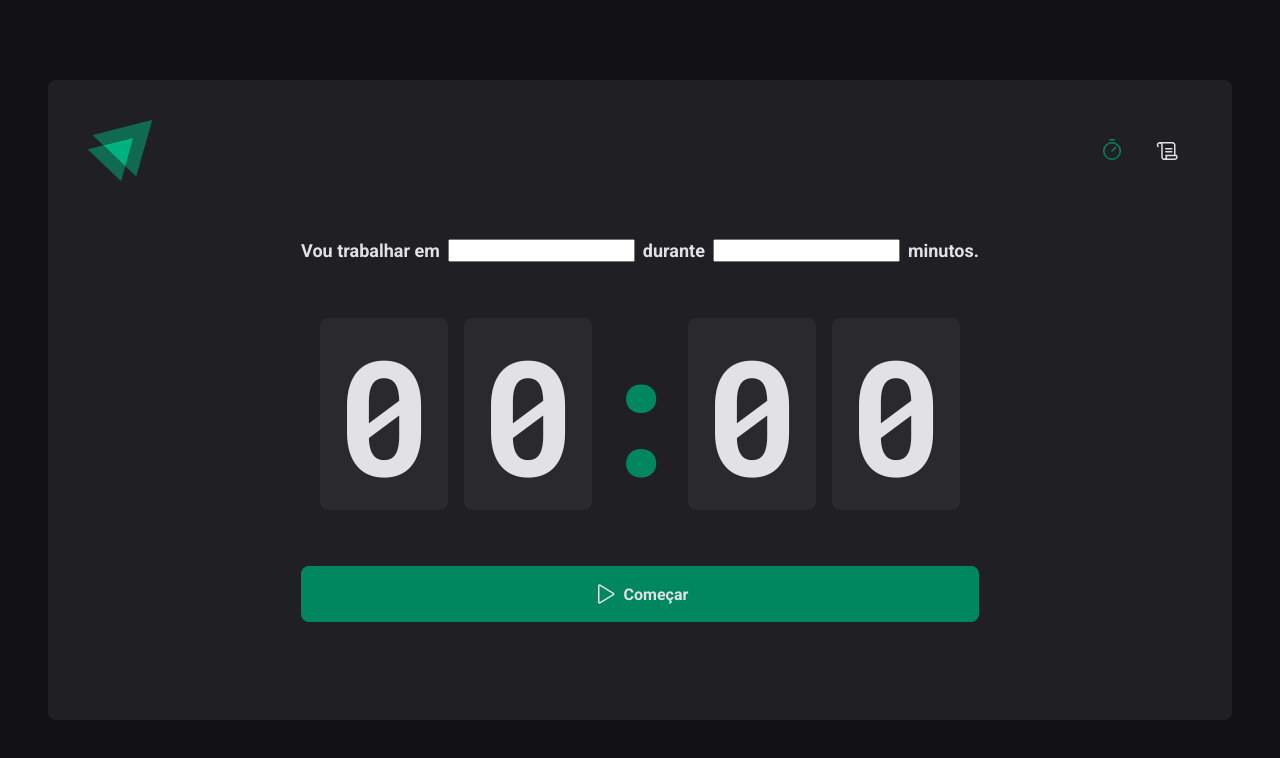
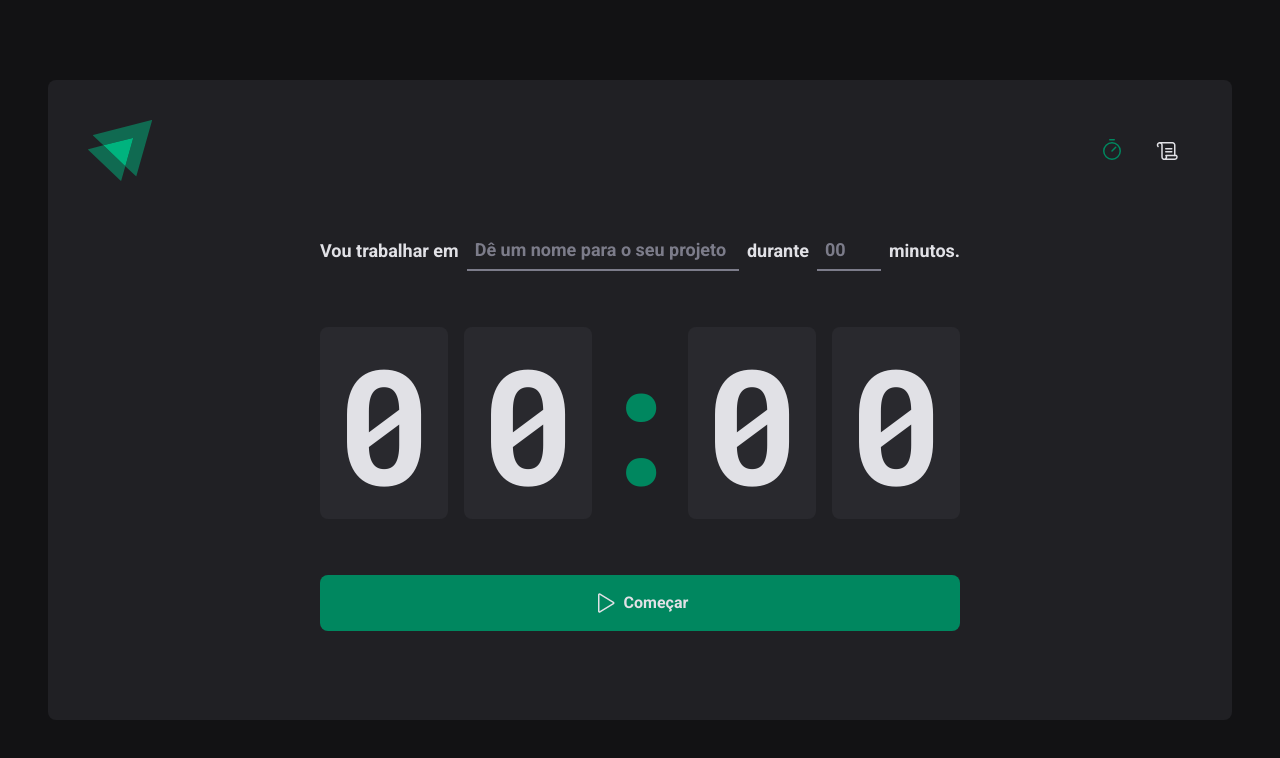
Before and after one commit to danielVFS/ignite-timer, a React (Vite) app: page / in a window 1280 px wide. Shown: the top 758 px of the page. Built offline with nearby package versions, Linux system fonts and the light colour scheme.

Commit message:
styles(home): create component

```diff
--- a/src/pages/Home/index.tsx
+++ b/src/pages/Home/index.tsx
@@ -3,8 +3,10 @@ import {
   CountdownContainer,
   FormContainer,
   HomeContainer,
+  MinutesAmountInput,
   Separator,
   StartCountdownButton,
+  TaskInput,
 } from "./styles";
 
 export function Home() {
@@ -13,10 +15,14 @@ export function Home() {
       <form>
         <FormContainer>
           <label htmlFor="task">Vou trabalhar em</label>
-          <input id="task" />
+          <TaskInput id="task" placeholder="Dê um nome para o seu projeto" />
 
           <label htmlFor="minutesAmount">durante</label>
-          <input type="number" id="minutesAmount" />
+          <MinutesAmountInput
+            type="number"
+            id="minutesAmount"
+            placeholder="00"
+          />
 
           <span>minutos.</span>
         </FormContainer>
--- a/src/pages/Home/styles.ts
+++ b/src/pages/Home/styles.ts
@@ -81,3 +81,31 @@ export const StartCountdownButton = styled.button`
     background: ${(props) => props.theme["green-700"]};
   }
 `;
+
+const BaseInput = styled.input`
+  background: transparent;
+  height: 2.5rem;
+  border: 0;
+  border-bottom: 2px solid ${(props) => props.theme["gray-500"]};
+  font-size: 1.125rem;
+  font-weight: bold;
+  padding: 0 0.5rem;
+  color: ${(props) => props.theme["gray-100"]};
+
+  &:focus {
+    box-shadow: none;
+    border-color: ${(props) => props.theme["green-500"]};
+  }
+
+  &::placeholder {
+    color: ${(props) => props.theme["gray-500"]};
+  }
+`;
+
+export const TaskInput = styled(BaseInput)`
+  flex: 1;
+`;
+
+export const MinutesAmountInput = styled(BaseInput)`
+  width: 4rem;
+`;
```
